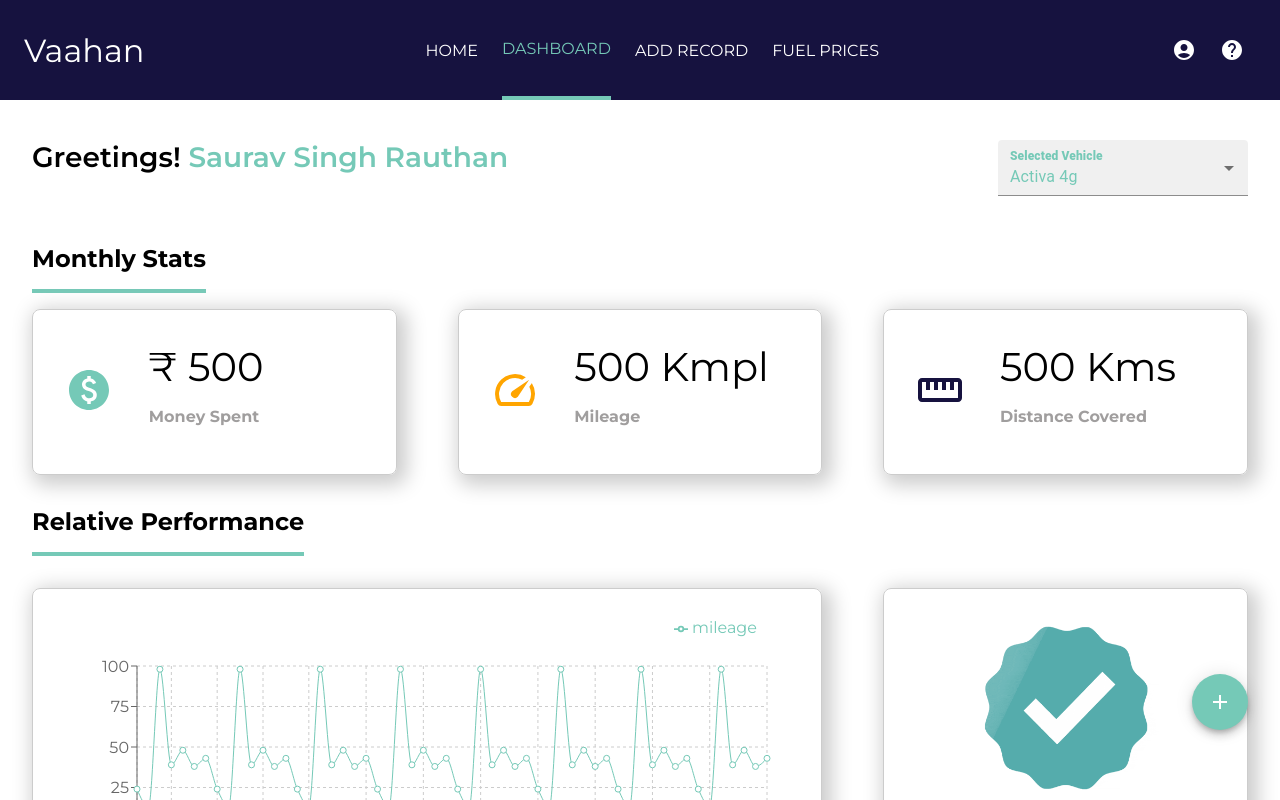
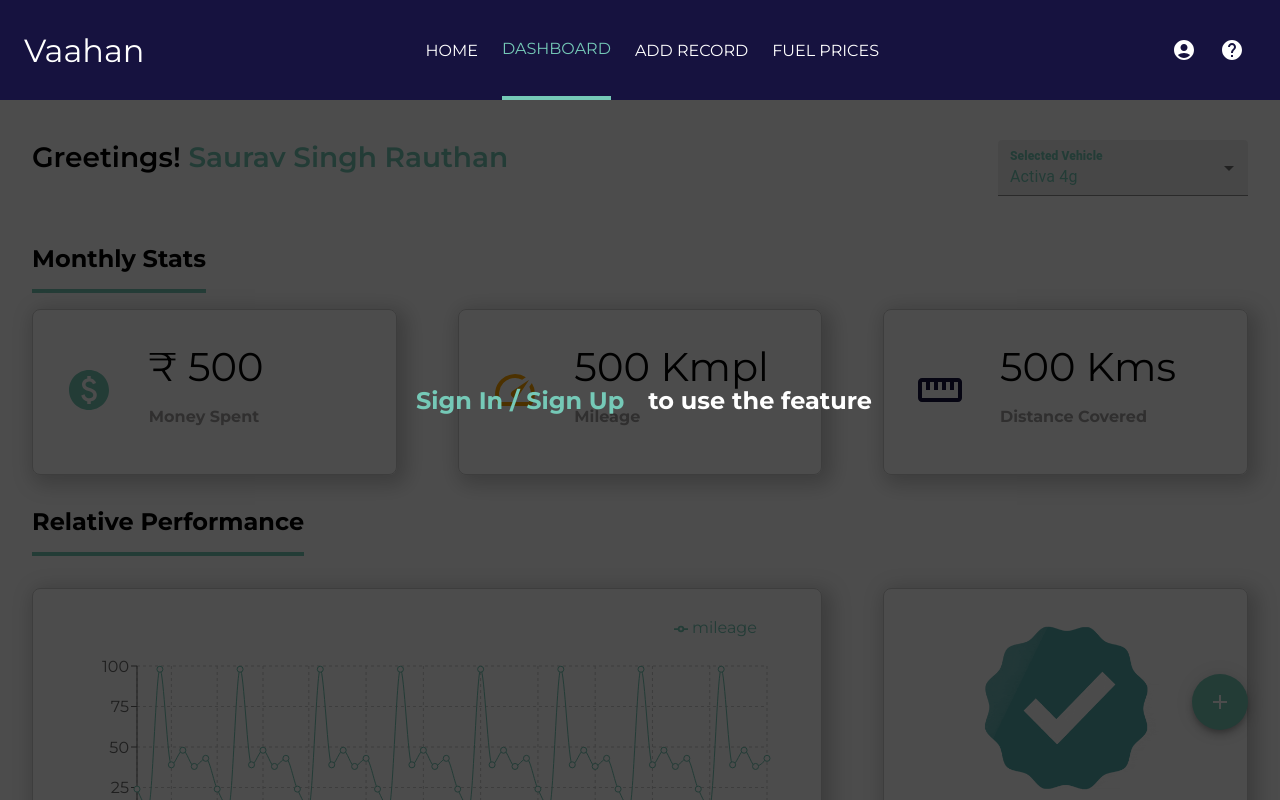
Before and after one commit to Saurav-Singh-Rauthan/Vaahan, a React (Create React App) app: page /dashboard in a window 1280 px wide. Shown: the top 800 px of the page. Built offline with nearby package versions, Linux system fonts and the light colour scheme.

Commit message:
added cover for non logged in users

```diff
--- /dev/null
+++ b/src/components/Cover/Cover.js
@@ -0,0 +1,20 @@
+import React from "react";
+import { Link } from "react-router-dom";
+
+import Styles from "./Cover.module.css";
+
+const Cover = (props) => {
+  return (
+    <div
+      className={Styles.container}
+      style={{ display: props.showCover === true ? "block" : "none" }}
+    >
+      <div className={Styles.remCov}>
+        <Link to="auth">Sign In / Sign Up</Link>
+        <p>to use the feature </p>
+      </div>
+    </div>
+  );
+};
+
+export default Cover;
--- /dev/null
+++ b/src/components/Cover/Cover.module.css
@@ -0,0 +1,50 @@
+.container {
+  height: 100vh;
+  width: 100vw;
+  background: rgba(0, 0, 0, 0.7);
+  color: white;
+  position: fixed;
+  left: 0;
+  top: 0;
+  z-index: 100;
+}
+
+.remCov {
+  display: flex;
+  justify-content: center;
+  align-items: center;
+  z-index: 101;
+  height: 100vh;
+}
+
+.remCov {
+  font-weight: bolder;
+  font-size: 24px;
+}
+
+.remCov a {
+  text-decoration: none;
+  color: #75c9b7;
+  transition: all 0.3s ease-out;
+  padding: 1rem;
+}
+
+.remCov a:hover {
+  background: #16123f;
+  border-bottom: 1px solid #75c9b7;
+}
+
+.remCov p {
+  padding: 0 0.5rem;
+}
+
+
+@media (max-width : 760px) {
+  .remCov {
+    font-size: 14px;
+  }
+
+  .remCov a {
+    padding: 1rem 0.5rem;
+  }
+}
--- a/src/components/Footer/Footer.module.css
+++ b/src/components/Footer/Footer.module.css
@@ -8,6 +8,7 @@
   display: flex;
   justify-content: space-evenly;
   align-items: center;
+  z-index: 101;
 }
 
 .link:visited,
--- a/src/components/pages/Dashboard/Dashboard.js
+++ b/src/components/pages/Dashboard/Dashboard.js
@@ -9,12 +9,14 @@ import Countuptab from "../../DashboardUI/CountupTab/Countuptab";
 import MileageChart from "../../DashboardUI/MileageChart/MileageChart";
 import VehCondition from "../../DashboardUI/VehCondition/VehCondition";
 import RadarMileage from "../../DashboardUI/RadarMileage/RadarMileage";
+import Cover from '../../Cover/Cover';
 
 const Dashboard = (props) => {
   const vehicles = ["Activa 4g", "TVS Victor GL", "R15 v4"];
 
   return (
     <React.Fragment>
+      <Cover showCover={true} />
       <div className={Styles.VehInfo}>
         <p>
           Greetings! {"   "}
--- a/src/components/pages/RefuelEntry/RefuelEntry.js
+++ b/src/components/pages/RefuelEntry/RefuelEntry.js
@@ -8,6 +8,7 @@ import TabList from "@mui/lab/TabList";
 import TabPanel from "@mui/lab/TabPanel";
 
 import Styles from "./RefuelEntry.module.css";
+import Cover from "../../Cover/Cover";
 import "./customTab.css";
 
 const RefuelEntry = (props) => {
@@ -21,6 +22,13 @@ const RefuelEntry = (props) => {
   const [addNewVeh, setaddNewVeh] = useState(null);
 
   const handleChange = (event, newValue) => {
+    if (newValue == 2) {
+      setrecord({
+        vehicle: null,
+        odometerReading: null,
+        fuelAdded: null,
+      });
+    }
     setValue(newValue);
   };
 
@@ -144,6 +152,8 @@ const RefuelEntry = (props) => {
   );
 
   return (
+    <React.Fragment>
+      <Cover showCover={true} />
       <div className={Styles.container}>
         <div className={Styles.dataDiv}>
           <TabContext value={value}>
@@ -163,7 +173,10 @@ const RefuelEntry = (props) => {
             <TabPanel value="2">{addVehicle}</TabPanel>
           </TabContext>
         </div>
-      <div className={Styles.reDiv} style={{display : value == 1 ? "block" : "none"}}>
+        <div
+          className={Styles.reDiv}
+          style={{ display: value == 1 ? "block" : "none" }}
+        >
           <div className={Styles.summTitle}>Summary</div>
           {record.vehicle !== null &&
           record.fuelAdded !== null &&
@@ -204,6 +217,7 @@ const RefuelEntry = (props) => {
           </button>
         </div>
       </div>
+    </React.Fragment>
   );
 };
 
--- a/src/components/pages/RefuelEntry/RefuelEntry.module.css
+++ b/src/components/pages/RefuelEntry/RefuelEntry.module.css
@@ -149,7 +149,6 @@
 .vehAddSumm {
   text-align: center;
   padding: 2rem;
-  max-width: 90%;
   overflow-wrap: anywhere;
 }
 
```
Lines whose indentation alone changed are shown as unchanged.
